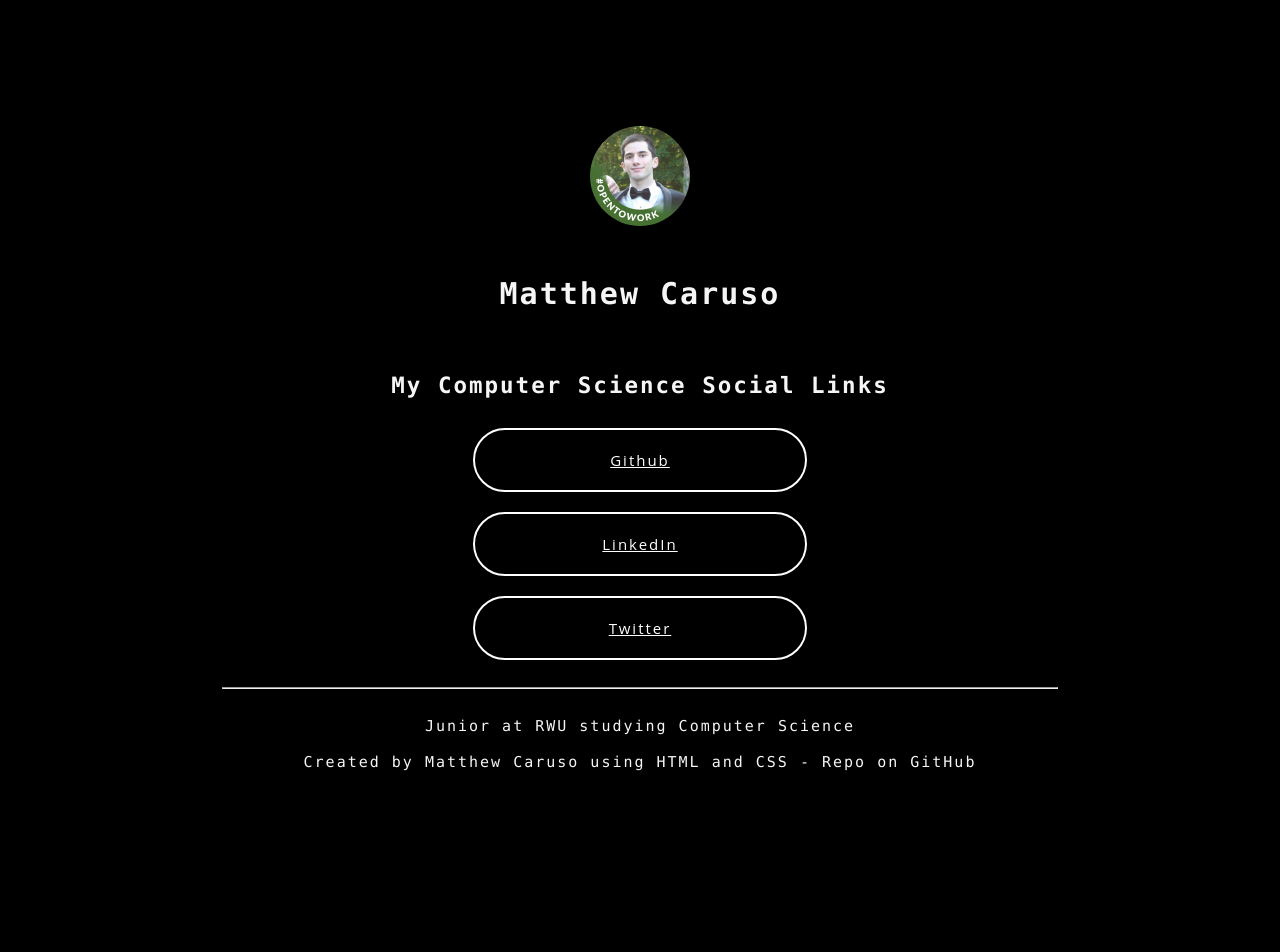
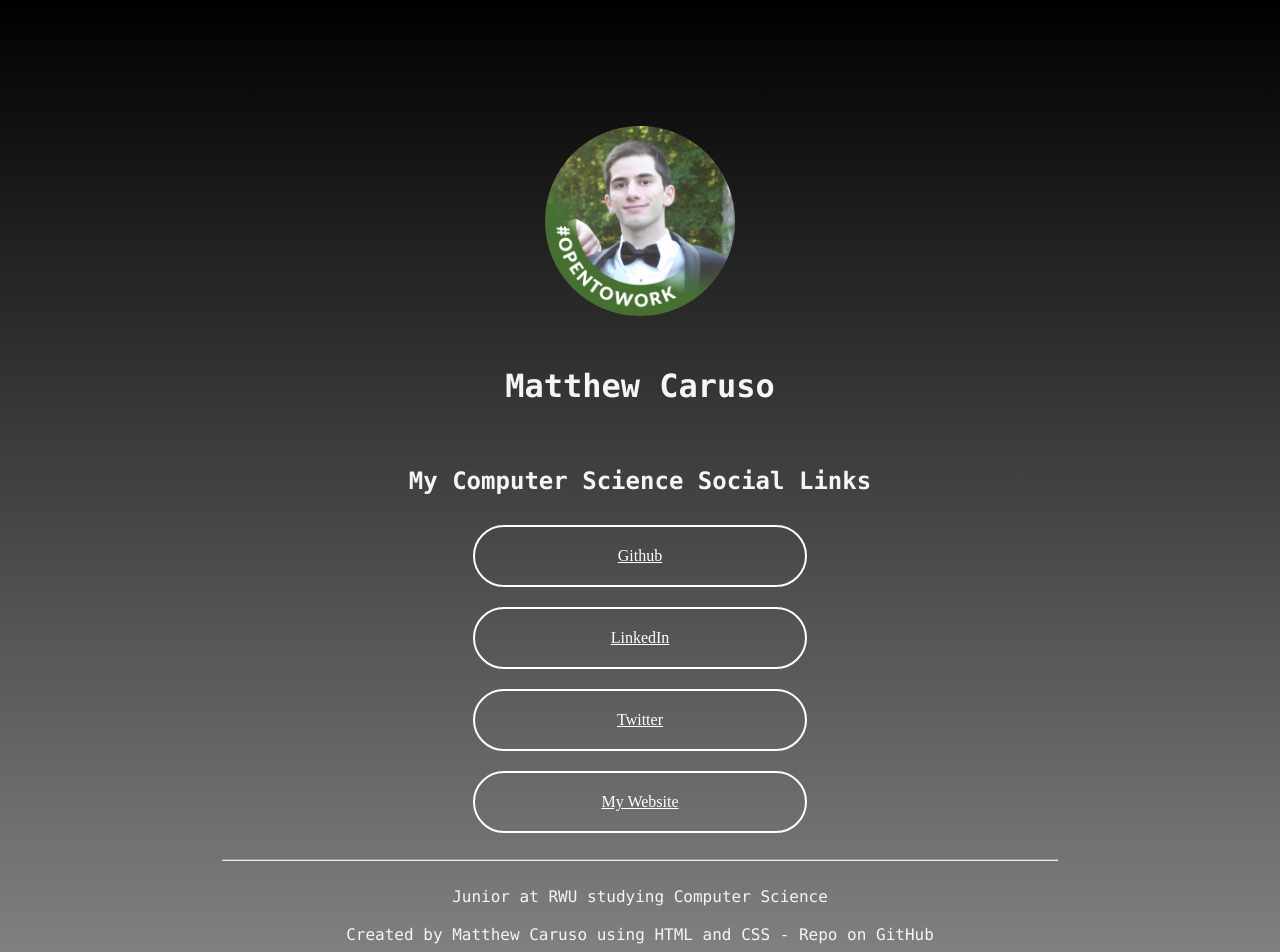
Before and after one commit to Matt-Caruso/Linktree, a plain HTML site: page index.html in a window 1280 px wide. Before the commit the page ends 800 px from the top, so only its background shows below. Drawn offline with Linux system fonts and the light colour scheme; files whose address does not match are found by name.

Commit message:
V4 gradient background and extra link

```diff
--- a/index.html
+++ b/index.html
@@ -33,6 +33,10 @@
                 <a class="links_item links_items--video" href="https://twitter.com/ThermoCode"
                     target=" _blank">Twitter</a>
             </div>
+            <div class="links_items">
+                <a class="links_item links_items--video" href="https://twitter.com/ThermoCode"
+                    target=" _blank">My Website</a>
+            </div>
         </div>
         <br>
         <hr>
--- a/style.css
+++ b/style.css
@@ -1,9 +1,8 @@
 body{
-    background: black;
-color: rgb(0, 10, 104);
-font-family: 'Open Sans', sans-serif;
-font-size: 15px;
-letter-spacing: 2px;
+
+    background-image: linear-gradient(black, grey)
+
+
         }
 
 .logo {
@@ -12,7 +11,7 @@
 margin-right: auto;
 margin-top: 10%;
 height: auto;
-max-width: 100px;
+width: 15%;
 border-radius: 50%;
 }
 
```
